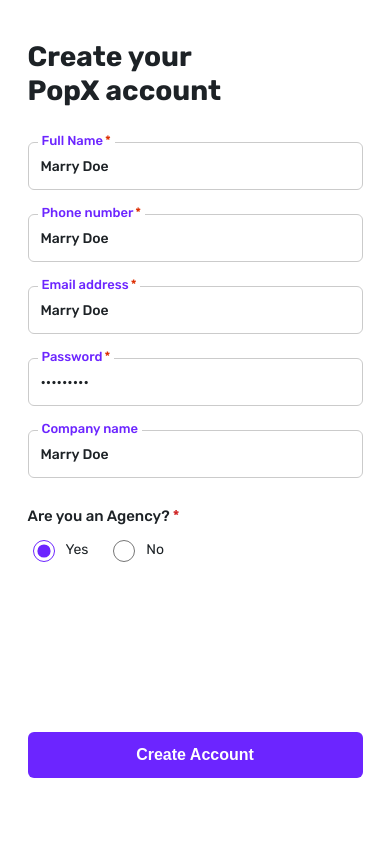
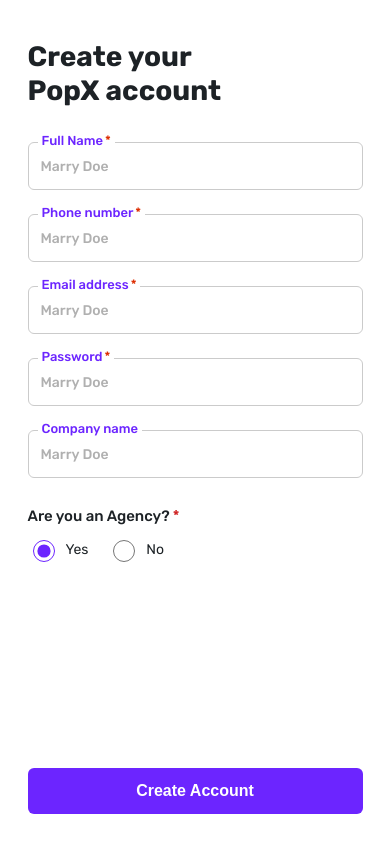
Before and after one commit to Aditibawiskar/popx-assignment-aditi, a React (Vite) app: page /signup in a window 390 px wide. Built offline with nearby package versions, Linux system fonts and the light colour scheme.

Commit message:
Final UI Polish: Fix button states and responsiveness

```diff
--- a/src/pages/LoginPage.jsx
+++ b/src/pages/LoginPage.jsx
@@ -6,12 +6,18 @@
 const LoginPage = () => {
   const navigate = useNavigate();
   const [email, setEmail] = useState('');
+  const [password, setPassword] = useState('');
+
+  // Check if both fields have text
+  const isFormFilled = email.length > 0 && password.length > 0;
 
   const handleLogin = (e) => {
     e.preventDefault();
-    localStorage.setItem('userName', 'Marry Doe');
-    localStorage.setItem('userEmail', email);
-    navigate('/profile');
+    if (isFormFilled) {
+        localStorage.setItem('userName', 'Marry Doe');
+        localStorage.setItem('userEmail', email);
+        navigate('/profile');
+    }
   };
 
   return (
@@ -25,15 +31,33 @@
         <form onSubmit={handleLogin}>
           <div className="form-group">
             <label>Email Address</label>
-            <input type="email" placeholder="Enter email address" onChange={(e) => setEmail(e.target.value)} required />
+            <input
+              type="email"
+              placeholder="Enter email address"
+              onChange={(e) => setEmail(e.target.value)}
+              required
+            />
           </div>
 
           <div className="form-group">
             <label>Password</label>
-            <input type="password" placeholder="Enter password" required />
+            <input
+              type="password"
+              placeholder="Enter password"
+              onChange={(e) => setPassword(e.target.value)}
+              required
+            />
           </div>
 
-          <button className="btn btn-grey" type="submit">
+          {/* DYNAMIC BUTTON LOGIC:
+             If 'isFormFilled' is true -> use 'btn-primary' (Purple)
+             If 'isFormFilled' is false -> use 'btn-grey' (Grey)
+          */}
+          <button
+            className={`btn ${isFormFilled ? 'btn-primary' : 'btn-grey'}`}
+            type="submit"
+            disabled={!isFormFilled} // Optional: Prevents clicking if empty
+          >
             Login
           </button>
         </form>
--- a/src/pages/SignupPage.jsx
+++ b/src/pages/SignupPage.jsx
@@ -11,28 +11,29 @@
 
   const handleSignup = (e) => {
     e.preventDefault();
-    localStorage.setItem('userName', formData.name);
-    localStorage.setItem('userEmail', formData.email);
+    // Save data
+    localStorage.setItem('userName', formData.name || 'Marry Doe');
+    localStorage.setItem('userEmail', formData.email || 'Marry@Gmail.Com');
+
+    // Redirect
     navigate('/profile');
   };
 
   return (
     <Container>
-      {/* INTERNAL STYLES FOR EXACT MATCH */}
       <style>{`
         .signup-content {
           display: flex;
           flex-direction: column;
           padding: 30px 20px;
+          height: 100%; /* Ensures it fills the card */
         }
 
-        /* The Container for the Input */
         .custom-field {
           position: relative;
-          margin-bottom: 24px; /* Space between boxes */
+          margin-bottom: 24px;
         }
 
-        /* The Input Box */
         .custom-field input {
           width: 100%;
           height: 48px;
@@ -43,29 +44,26 @@
           font-size: 14px;
           color: #1D2226;
           font-weight: 500;
-          background-color: transparent; /* Important for the look */
+          background-color: transparent;
         }
 
-        /* The Label - positioned to "Cut" the border */
         .custom-field label {
           position: absolute;
-          top: -9px; /* Pulls it up to sit on the line */
+          top: -9px;
           left: 10px;
-          background-color: #ffffff; /* White background hides the border line behind it */
-          padding: 0 4px; /* Space around text so line doesn't touch it */
+          background-color: #ffffff;
+          padding: 0 4px;
           font-size: 13px;
-          color: #6C25FF; /* The specific Purple */
+          color: #6C25FF;
           font-weight: 500;
           pointer-events: none;
         }
 
-        /* The Red Asterisk */
         .custom-field label span {
           color: #DD2C00;
           margin-left: 2px;
         }
 
-        /* The Create Account Button */
         .signup-btn {
           background-color: #6C25FF;
           color: white;
@@ -76,12 +74,12 @@
           font-size: 16px;
           font-weight: bold;
           cursor: pointer;
-          margin-top: 140px; /* Pushes to bottom */
+          /* Removed margin-top here because we handle it with flexbox below */
         }
 
         .signup-btn:hover {
-        margin-top: 50px;
           background-color: #5818db;
+          /* REMOVED margin-top change - this fixes the flickering! */
         }
       `}</style>
 
@@ -90,39 +88,34 @@
           Create your <br /> PopX account
         </h1>
 
-        <form onSubmit={handleSignup} style={{ display: 'flex', flexDirection: 'column', flex: 1 }}>
+        {/* Added height: 100% to ensure form fills space */}
+        <form onSubmit={handleSignup} style={{ display: 'flex', flexDirection: 'column', flex: 1, height: '100%' }}>
 
-          {/* Full Name */}
           <div className="custom-field">
             <label>Full Name<span>*</span></label>
-            <input type="text" name="name" defaultValue="Marry Doe" required onChange={handleChange} />
+            <input type="text" name="name" placeholder="Marry Doe" required onChange={handleChange} />
           </div>
 
-          {/* Phone */}
           <div className="custom-field">
             <label>Phone number<span>*</span></label>
-            <input type="tel" name="phone" defaultValue="Marry Doe" required onChange={handleChange} />
+            <input type="tel" name="phone" placeholder="Marry Doe" required onChange={handleChange} />
           </div>
 
-          {/* Email */}
           <div className="custom-field">
             <label>Email address<span>*</span></label>
-            <input type="email" name="email" defaultValue="Marry Doe" required onChange={handleChange} />
+            <input type="email" name="email" placeholder="Marry Doe" required onChange={handleChange} />
           </div>
 
-          {/* Password */}
           <div className="custom-field">
             <label>Password<span>*</span></label>
-            <input type="password" name="password" defaultValue="Marry Doe" required onChange={handleChange} />
+            <input type="password" name="password" placeholder="Marry Doe" required onChange={handleChange} />
           </div>
 
-          {/* Company */}
           <div className="custom-field">
             <label>Company name</label>
-            <input type="text" name="company" defaultValue="Marry Doe" onChange={handleChange} />
+            <input type="text" name="company" placeholder="Marry Doe" onChange={handleChange} />
           </div>
 
-          {/* Radio Buttons */}
           <div style={{ marginTop: '5px' }}>
             <label style={{ fontSize: '15px', color: '#1D2226', fontWeight: '500', display:'block', marginBottom:'12px' }}>
               Are you an Agency?<span>*</span>
@@ -139,7 +132,7 @@
             </div>
           </div>
 
-          {/* Submit Button */}
+          {/* This wrapper pushes the button to the bottom stably */}
           <div style={{ marginTop: 'auto', paddingTop: '30px' }}>
             <button className="signup-btn" type="submit">
               Create Account
```
